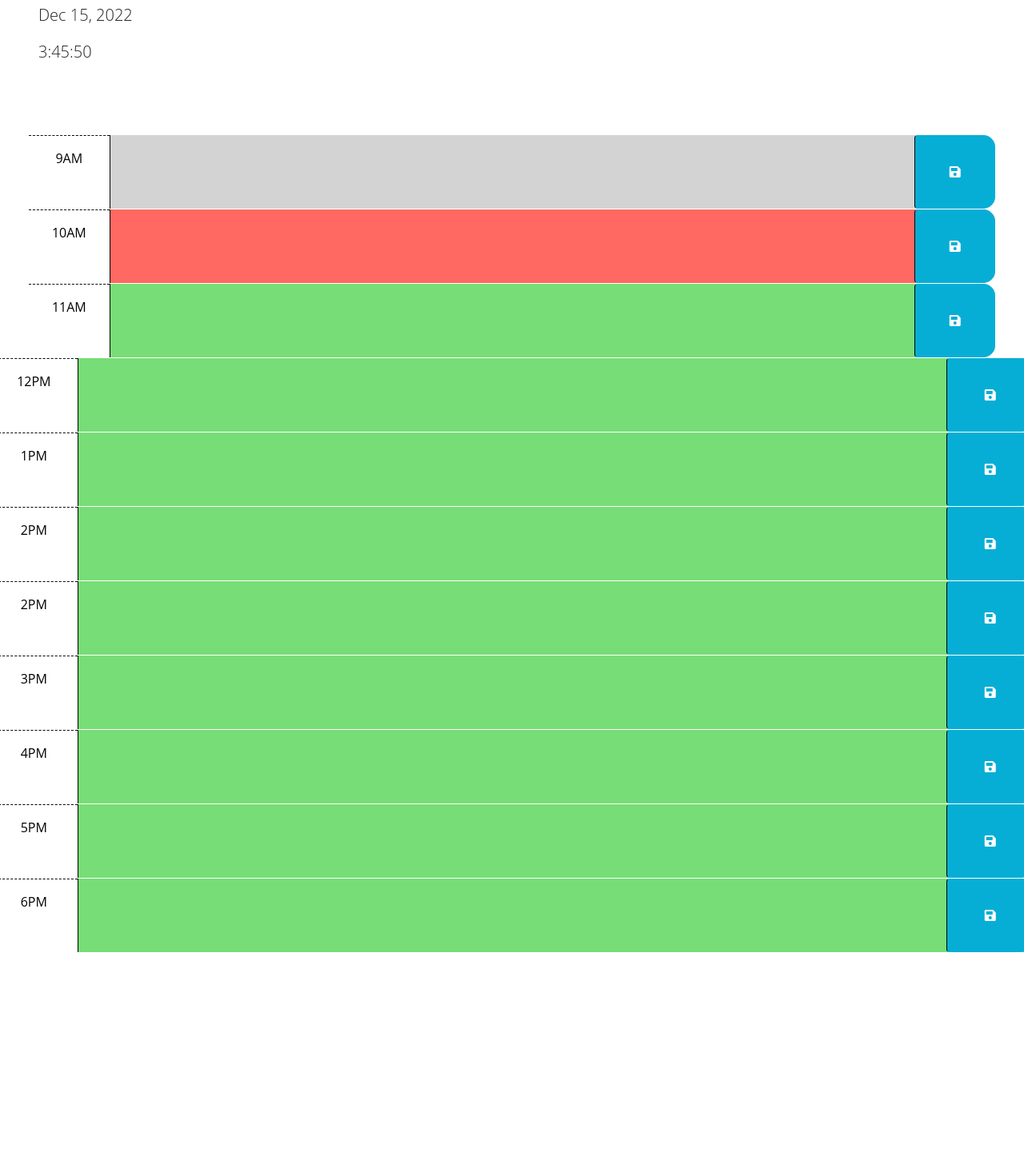
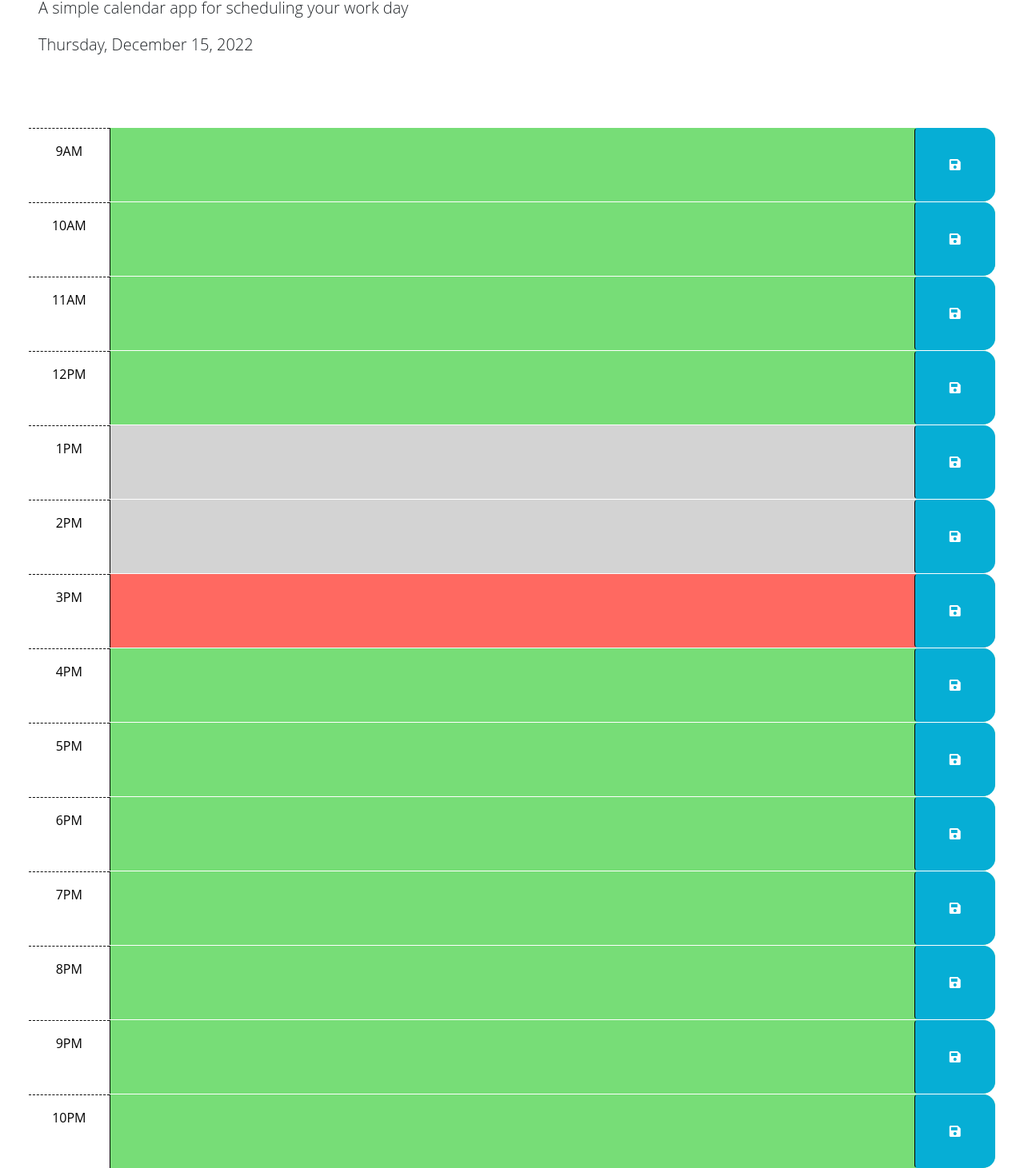
Before and after one commit to Taylor-Brandon/Agenda, a plain HTML site: page index.html in a window 1280 px wide. Shown: the part 175-1636 px from the top of the page at 80% size. Before the commit the page ends 1366 px from the top, so only its background shows below. Drawn offline with nearby package versions, Linux system fonts and the light colour scheme.

Commit message:
added Javascript

```diff
--- a/Javascript.js
+++ b/Javascript.js
@@ -1,11 +1,49 @@
-var todaysDate = dayjs().format('MMM D, YYYY');
+var todaysDate = dayjs().format('dddd, MMMM D, YYYY');
 $('#currentDay').text(todaysDate);
 
-var todaysTime = dayjs().format('h:mm:ss');
-$('#currentTime').text(todaysTime);
+function saveText(event) {
+    var input = event.target.parentNode.id;
+    var text = event.target.parentNode.querySelector('textarea').value;
+    localStorage.setItem(input, text);
+}
+addEventListener('DOMContentLoaded', (event) => {
+    for(var i = 1; i < 25; i++) {
+        var text = "hour-" + i;
+        var value = localStorage.getItem(text);
+        if(value) {
+            document.getElementById(text).querySelector('textarea').value = value;
+        }
+    }
+    updateTime();
+    setInterval(updateTime,1000);
 
-function saveData() {
-    var input = document.getElementById("#hour");
-    localStorage.setItem("server", input.val());
-}
-var storedValue = localStorage.getItem("server");
+});
+function updateTime() {
+        var now = new Date();
+        var hour = now.getHours();
+        var minute = now.getMinutes();
+        var second = now.getSeconds();
+        var time = hour + ":" + minute + ":" + second;
+document.getElementById("currentTime").innerHTML = time;
+        for(var i = 1; i < 25; i++) {
+            var text = "hour-" + i;
+            var container = document.getElementById(text);
+            if(!container) {
+                continue;
+            }
+            if(i < hour) {
+                container.classList.add("past");
+                container.classList.remove("present");
+                container.classList.remove("future");
+            } else if (i == hour) {
+                container.classList.add("present");
+                container.classList.remove("past");
+                container.classList.remove("future");
+            } else {
+                container.classList.add("future");
+                container.classList.remove("present");
+                container.classList.remove("past");
+            }
+
+        }
+    }
--- a/index.html
+++ b/index.html
@@ -21,126 +21,126 @@
       rel="stylesheet"
     />
     <link rel="stylesheet" href="style.css" />
-    <script
-      src="https://cdn.jsdelivr.net/npm/dayjs@1.11.3/dayjs.min.js"
-      integrity="sha256-iu/zLUB+QgISXBLCW/mcDi/rnf4m4uEDO0wauy76x7U="
-      crossorigin="anonymous"
-    ></script>
-    <script
-      src="https://code.jquery.com/jquery-3.5.1.min.js""
-      integrity="sha256-9/aliU8dGd2tb6OSsuzixeV4y/faTqgFtohetphbbj0="
-      crossorigin="anonymous"
-    ></script>
     <title>Work Day Scheduler</title>
   </head>
 
   <body>
     <header class="p-5 mb-4">
-      <h1 class="display-3">Work Day Agenda</h1>
+      <h1 class="display-3">Work Day Scheduler</h1>
+      <h4 id="currentTime"></h4>
       <p class="lead">A simple calendar app for scheduling your work day</p>
       <p id="currentDay" class="lead"></p>
-      <p id="currentTime" class="lead"></p>
     </header>
     <div class="container-fluid px-5">
-      <!-- Use class for "past", "present", and "future" to apply styles to the
-        time-block divs accordingly. The javascript will need to do this by
-        adding/removing these classes on each div by comparing the hour in the
-        id to the current hour. The html provided below is meant to be an example
-        demonstrating how the css provided can be leveraged to create the
-        desired layout and colors. The html below should be removed or updated
-        in the finished product. Remember to delete this comment once the
-        code is implemented.
-        -->
-
-      <!-- Example of a past time block. The "past" class adds a gray background color. -->
-      <div id="hour" class="row time-block past">
+      <div id="hour-9" class="row time-block past">
         <div class="col-2 col-md-1 hour text-center py-3">9AM</div>
-        <textarea class="col-8 col-md-10 description" rows="3"> </textarea>
-        <button class="btn saveBtn col-2 col-md-1" aria-label="save">
+        <textarea id="text" class="col-8 col-md-10 description" rows="3"> </textarea>
+        <button id="button" onclick="saveText(event)" class="btn saveBtn col-2 col-md-1" aria-label="save">
           <i class="fas fa-save" aria-hidden="true"></i>
         </button>
       </div>
-
-      <!-- Example of a present time block. The "present" class adds a red background color. -->
-      <div id="hour" class="row time-block present">
+      <div id="hour-10" class="row time-block present">
         <div class="col-2 col-md-1 hour text-center py-3">10AM</div>
         <textarea class="col-8 col-md-10 description" rows="3"> </textarea>
-        <button class="btn saveBtn col-2 col-md-1" aria-label="save">
+        <button  onclick="saveText(event)" class="btn saveBtn col-2 col-md-1" aria-label="save">
           <i class="fas fa-save" aria-hidden="true"></i>
         </button>
       </div>
-
-      <!-- Example of a future time block. The "future" class adds a green background color. -->
-      <div id="hour" class="row time-block future">
+      <div id="hour-11" class="row time-block future">
         <div class="col-2 col-md-1 hour text-center py-3">11AM</div>
         <textarea class="col-8 col-md-10 description" rows="3"> </textarea>
-        <button class="btn saveBtn col-2 col-md-1" aria-label="save">
+        <button onclick="saveText(event)" class="btn saveBtn col-2 col-md-1" aria-label="save">
           <i class="fas fa-save" aria-hidden="true"></i>
         </button>
       </div>
-    </div>
-    <div id="hour" class="row time-block future">
+      <div id="hour-12" class="row time-block future">
         <div class="col-2 col-md-1 hour text-center py-3">12PM</div>
         <textarea class="col-8 col-md-10 description" rows="3"> </textarea>
-        <button class="btn saveBtn col-2 col-md-1" aria-label="save">
+        <button onclick="saveText(event)" class="btn saveBtn col-2 col-md-1" aria-label="save">
           <i class="fas fa-save" aria-hidden="true"></i>
         </button>
       </div>
-      <div id="hour" class="row time-block future">
+      <div id="hour-1" class="row time-block future">
         <div class="col-2 col-md-1 hour text-center py-3">1PM</div>
         <textarea class="col-8 col-md-10 description" rows="3"> </textarea>
-        <button class="btn saveBtn col-2 col-md-1" aria-label="save">
+        <button onclick="saveText(event)" class="btn saveBtn col-2 col-md-1" aria-label="save">
           <i class="fas fa-save" aria-hidden="true"></i>
         </button>
       </div>
-      <div id="hour" class="row time-block future">
+      <div id="hour-2" class="row time-block future">
         <div class="col-2 col-md-1 hour text-center py-3">2PM</div>
         <textarea class="col-8 col-md-10 description" rows="3"> </textarea>
-        <button class="btn saveBtn col-2 col-md-1" aria-label="save">
+        <button onclick="saveText(event)" class="btn saveBtn col-2 col-md-1" aria-label="save">
           <i class="fas fa-save" aria-hidden="true"></i>
         </button>
       </div>
-      <div id="hour" class="row time-block future">
-        <div class="col-2 col-md-1 hour text-center py-3">2PM</div>
+      <div id="hour-3" class="row time-block future">
+        <div class="col-2 col-md-1 hour text-center py-3">3PM</div>
         <textarea class="col-8 col-md-10 description" rows="3"> </textarea>
-        <button class="btn saveBtn col-2 col-md-1" aria-label="save">
+        <button onclick="saveText(event)" class="btn saveBtn col-2 col-md-1" aria-label="save">
           <i class="fas fa-save" aria-hidden="true"></i>
         </button>
       </div>
-      <div id="hour" class="row time-block future">
-        <div class="col-2 col-md-1 hour text-center py-3">3PM</div>
+      <div id="hour-4" class="row time-block future">
+        <div class="col-2 col-md-1 hour text-center py-3">4PM</div>
         <textarea class="col-8 col-md-10 description" rows="3"> </textarea>
-        <button class="btn saveBtn col-2 col-md-1" aria-label="save">
+        <button onclick="saveText(event)" class="btn saveBtn col-2 col-md-1" aria-label="save">
           <i class="fas fa-save" aria-hidden="true"></i>
         </button>
       </div>
-      <div id="hour" class="row time-block future">
-        <div class="col-2 col-md-1 hour text-center py-3">4PM</div>
+      <div id="hour-5" class="row time-block future">
+        <div class="col-2 col-md-1 hour text-center py-3">5PM</div>
         <textarea class="col-8 col-md-10 description" rows="3"> </textarea>
-        <button class="btn saveBtn col-2 col-md-1" aria-label="save">
+        <button onclick="saveText(event)" class="btn saveBtn col-2 col-md-1" aria-label="save">
           <i class="fas fa-save" aria-hidden="true"></i>
         </button>
-      </div>
-      <div id="hour" class="row time-block future">
-        <div class="col-2 col-md-1 hour text-center py-3">5PM</div>
-        <textarea class="col-8 col-md-10 description" rows="3"> </textarea>
-        <button class="btn saveBtn col-2 col-md-1" aria-label="save">
-          <i class="fas fa-save" aria-hidden="true"></i>
-        </button>
-      </div>
-      <div id="hour" class="row time-block future">
-        <div class="col-2 col-md-1 hour text-center py-3">6PM</div>
-        <textarea class="col-8 col-md-10 description" rows="3"> </textarea>
-        <button class="btn saveBtn col-2 col-md-1" aria-label="save">
-          <i class="fas fa-save" aria-hidden="true"></i>
-        </button>
-      </div>
     </div>
-
+    <div id="hour-6" class="row time-block future">
+      <div class="col-2 col-md-1 hour text-center py-3">6PM</div>
+      <textarea class="col-8 col-md-10 description" rows="3"> </textarea>
+      <button onclick="saveText(event)" class="btn saveBtn col-2 col-md-1" aria-label="save">
+        <i class="fas fa-save" aria-hidden="true"></i>
+      </button>
+  </div>
+  <div id="hour-7" class="row time-block future">
+    <div class="col-2 col-md-1 hour text-center py-3">7PM</div>
+    <textarea class="col-8 col-md-10 description" rows="3"> </textarea>
+    <button onclick="saveText(event)" class="btn saveBtn col-2 col-md-1" aria-label="save">
+      <i class="fas fa-save" aria-hidden="true"></i>
+    </button>
+</div>
+<div id="hour-8" class="row time-block future">
+  <div class="col-2 col-md-1 hour text-center py-3">8PM</div>
+  <textarea class="col-8 col-md-10 description" rows="3"> </textarea>
+  <button onclick="saveText(event)" class="btn saveBtn col-2 col-md-1" aria-label="save">
+    <i class="fas fa-save" aria-hidden="true"></i>
+  </button>
+</div>
+<div id="hour-9" class="row time-block future">
+  <div class="col-2 col-md-1 hour text-center py-3">9PM</div>
+  <textarea class="col-8 col-md-10 description" rows="3"> </textarea>
+  <button onclick="saveText(event)" class="btn saveBtn col-2 col-md-1" aria-label="save">
+    <i class="fas fa-save" aria-hidden="true"></i>
+  </button>
+</div>
+<div id="hour-10" class="row time-block future">
+  <div class="col-2 col-md-1 hour text-center py-3">10PM</div>
+  <textarea class="col-8 col-md-10 description" rows="3"> </textarea>
+  <button onclick="saveText(event)" class="btn saveBtn col-2 col-md-1" aria-label="save">
+    <i class="fas fa-save" aria-hidden="true"></i>
+  </button>
+</div>
+</div>
     <script src="https://cdnjs.cloudflare.com/ajax/libs/jquery/3.2.1/jquery.min.js"></script>
     <script src="https://cdn.jsdelivr.net/npm/dayjs@1.11.3/dayjs.min.js"
     integrity="sha256-iu/zLUB+QgISXBLCW/mcDi/rnf4m4uEDO0wauy76x7U="
     crossorigin="anonymous"></script>
+    <script src="https://code.jquery.com/jquery-3.5.0.js"></script>
+    <script
+    src="https://cdn.jsdelivr.net/npm/dayjs@1.11.3/dayjs.min.js"
+    integrity="sha256-iu/zLUB+QgISXBLCW/mcDi/rnf4m4uEDO0wauy76x7U="
+    crossorigin="anonymous"
+  ></script>
 
     <script src="Javascript.js"></script>
   </body>
```
Also changed, not shown: 1 other file.
